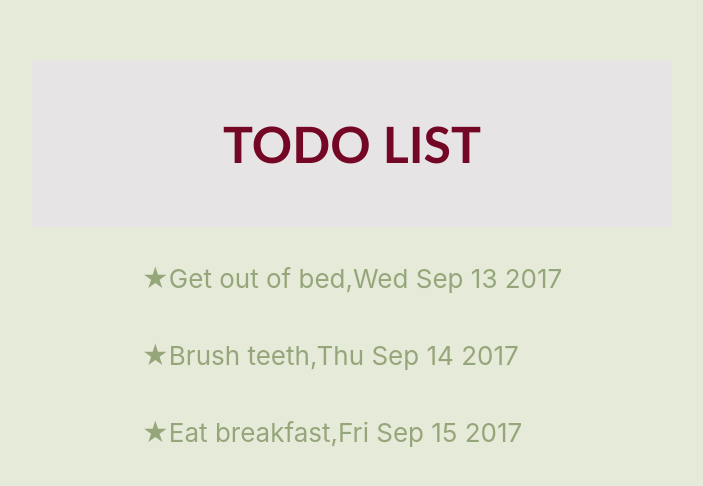
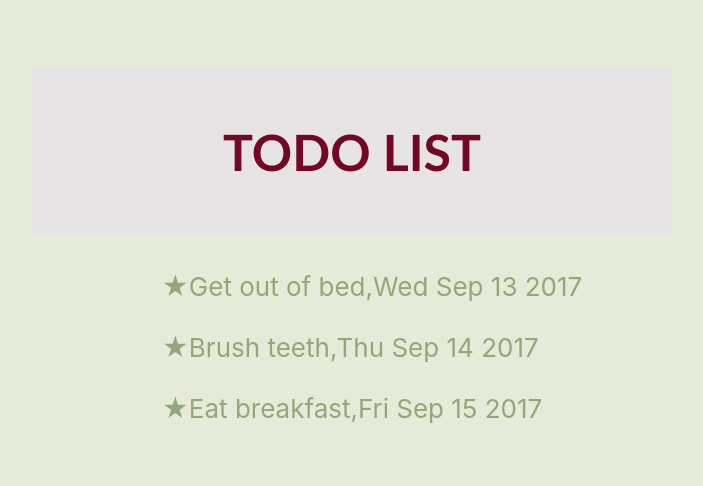
Before and after one commit to HackYourFuture-CPH/class26-homework, a React (Create React App) app in the folder 7_react/react1/week1/my-app/: page / in a window 1280 px wide. Shown: the part 136-622 px from the top of the page, without its empty margins (288-991 px from the left). Built offline with nearby package versions, Linux system fonts and the light colour scheme.

Commit message:
corrected

```diff
--- a/7_react/react1/week1/my-app/src/TodoItem/TodoItem.js
+++ b/7_react/react1/week1/my-app/src/TodoItem/TodoItem.js
@@ -6,7 +6,7 @@ function TodoItem(props){
         <>
 
 
-            <ul className="todoItem">&#9733;{props.description},{props.deadline}</ul>
+            <li className="todoItem">&#9733;{props.description},{props.deadline}</li>
 
 
 
--- a/7_react/react1/week1/my-app/src/TodoList/TodoList.js
+++ b/7_react/react1/week1/my-app/src/TodoList/TodoList.js
@@ -25,9 +25,9 @@ function TodoList(){
 
     return(
         <div>
-        <li className="todoList">
+        <ul className="todoList">
         {todoItemsComponents}
-        </li>
+        </ul>
         </div>
     )
 }
```
